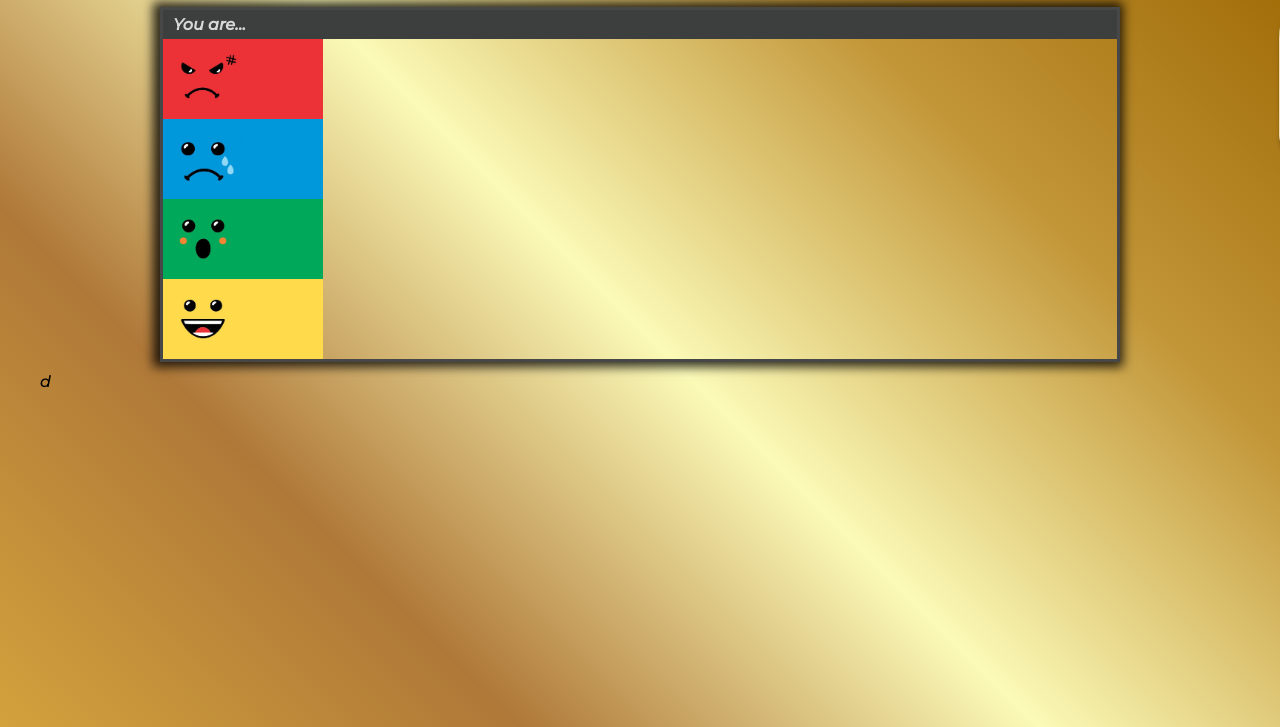
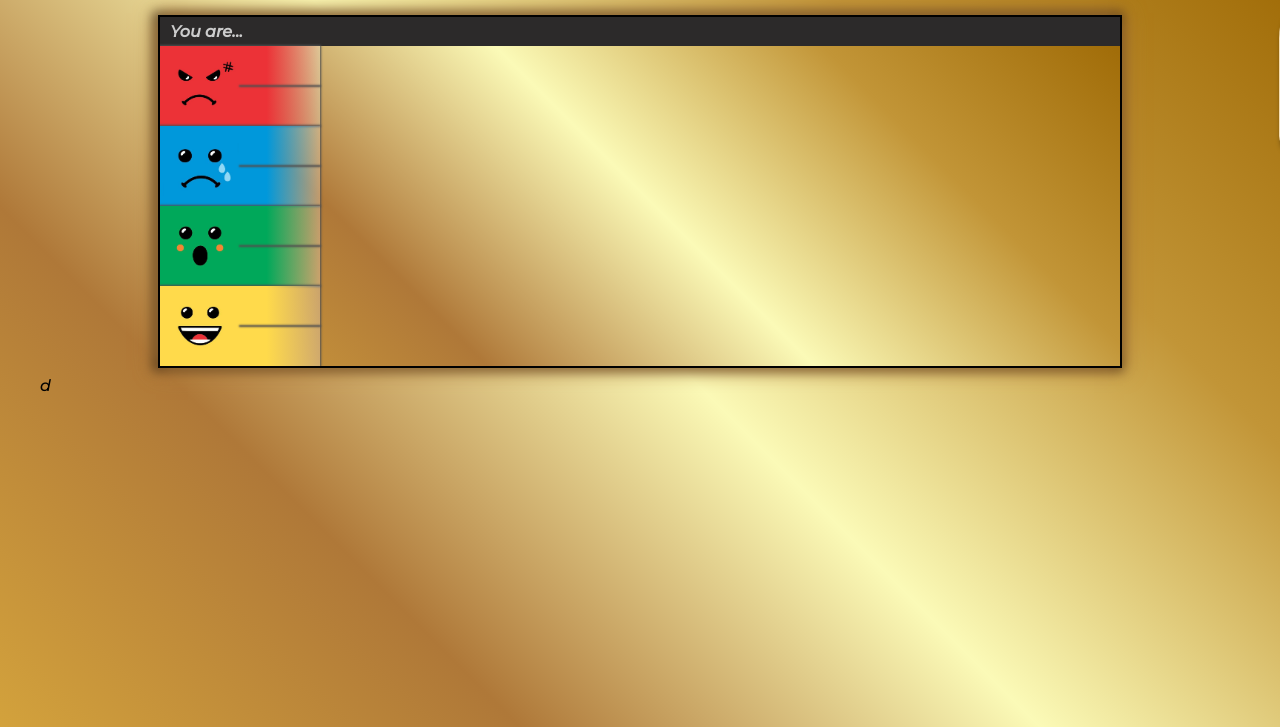
Before and after one commit to SOARHIGH08/trueKolours, a plain HTML site: page result.html in a window 1280 px wide. Shown: the part 73-800 px from the top of the page. Drawn offline with Linux system fonts and the light colour scheme.

Commit message:
modified

```diff
--- a/assets/css/style-result.css
+++ b/assets/css/style-result.css
@@ -1,11 +1,12 @@
 .result-title {
-    margin-top: 20px;
+    margin-block: 15px;
     text-align: center;
+    color: #494949;
 }
 
 .result-subtitle {
-    background-color: #3d3f3f;
-    color: rgb(216, 216, 216);
+    background-color: #2c2a2a;
+    color: #ccc;
     padding: 5px 10px;
 }
 
@@ -14,17 +15,21 @@
 }
 
 .result-container {
+    background: linear-gradient(45deg, #D3A23C, #AF7838, #FBFAB7, #C29537, #9D6803);
     display: flex;
     flex-direction: column;;
     margin: 10px auto;
     width: 80%;
     height: 100%;
-    border: 3px solid #474747;
-    box-shadow: -2px 0 10px 5px #000000cb;
+    box-shadow:
+        0 0 0 2px black,
+        0 0 20px 4px #AF7838,
+        -2px 0 10px 5px #0000009f;
     overflow: auto;
 }
 
 .card-result {
+    box-shadow: 0 0 2px 1px #505050;
     background-color: antiquewhite;
     height: calc(100% / 4);
     width: fit-content;
@@ -41,18 +46,22 @@
 
 .red {
     background-color: #EC3237;
+    background: linear-gradient(90deg, #EC3237,#EC3237,#EC3237,hsla(0, 0%, 100%, 0.255));
 }
 
 .blue {
     background-color: #0098DB;
+    background: linear-gradient(90deg, #0098DB,#0098DB,#0098DB,hsla(0, 0%, 100%, 0.255));
 }
 
 .green {
     background-color: #00A85A;
+    background: linear-gradient(90deg, #00A85A,#00A85A,#00A85A,hsla(0, 0%, 100%, 0.255));
 }
 
 .yellow {
     background-color: #FFDA4B;
+    background: linear-gradient(90deg, #FFDA4B,#FFDA4B,#FFDA4B,hsla(0, 0%, 100%, 0.255));
 }
 
 .icon-red {
@@ -81,6 +90,7 @@
     align-items: center;
     text-align: center;
     background-color: #0000005b;
+    box-shadow: 0 0 2px 1px #504f4f;
     color: rgb(202, 202, 202);
     white-space: wrap;
     height: 100%;
```
